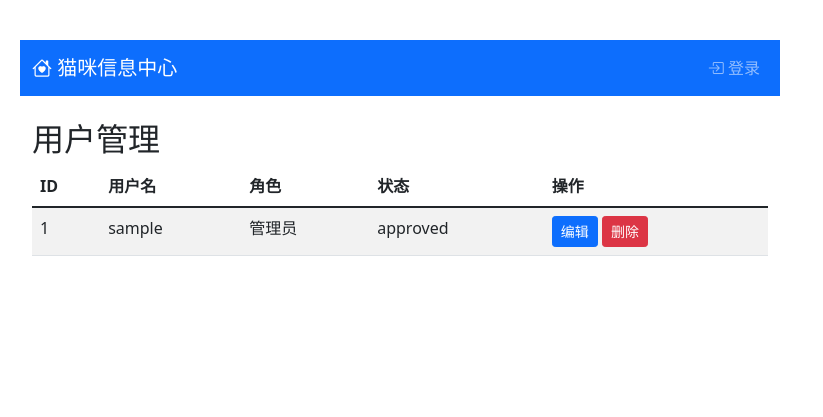
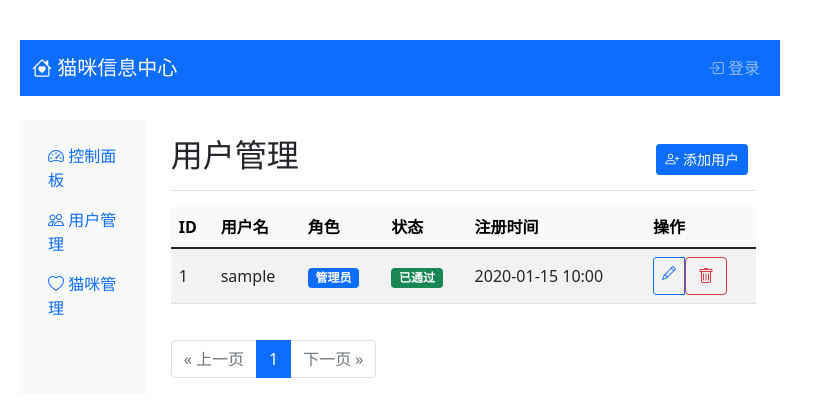
Before and after one commit to CATalogue-Team/CATalogue, a Flask app: template templates/admin_users.html in a window 1280 px wide. Shown: the top 417 px of the page, without its empty margins (0-823 px from the left). Run offline with Flask 3, Linux system fonts and the light colour scheme; the template is opened without the code that fills it: values that come from a table or form of the project are taken from there, others are empty; tables that the repository leaves empty hold one stand-in row (values such as "Sample post"); some libraries are stand-ins or nearby versions.

Commit message:
modified:   README.md 	modified:   app/routes/admin.py 	new file:   templates/admin_base.html 	modified:   templates/admin_cats.html 	modified:   templates/admin_users.html

```diff
--- /dev/null
+++ b/templates/admin_base.html
@@ -0,0 +1,84 @@
+
+{% extends "base.html" %}
+
+{% block content %}
+<div class="container-fluid">
+    <div class="row">
+        <!-- 侧边导航 -->
+        <nav id="sidebar" class="col-md-3 col-lg-2 d-md-block bg-light sidebar collapse">
+            <div class="position-sticky pt-3">
+                <ul class="nav flex-column">
+                    <li class="nav-item">
+                        <a class="nav-link active" href="{{ url_for('admin.admin_home') }}">
+                            <i class="bi bi-speedometer2"></i> 控制面板
+                        </a>
+                    </li>
+                    <li class="nav-item">
+                        <a class="nav-link" href="{{ url_for('admin.users') }}">
+                            <i class="bi bi-people"></i> 用户管理
+                        </a>
+                    </li>
+                    <li class="nav-item">
+                        <a class="nav-link" href="{{ url_for('admin.cats') }}">
+                            <i class="bi bi-heart"></i> 猫咪管理
+                        </a>
+                    </li>
+                </ul>
+            </div>
+        </nav>
+
+        <!-- 主内容区 -->
+        <main class="col-md-9 ms-sm-auto col-lg-10 px-md-4">
+            <div class="d-flex justify-content-between flex-wrap flex-md-nowrap align-items-center pt-3 pb-2 mb-3 border-bottom">
+                <h1 class="h2">{% block admin_title %}{% endblock %}</h1>
+                <div class="btn-toolbar mb-2 mb-md-0">
+                    {% block admin_toolbar %}{% endblock %}
+                </div>
+            </div>
+
+            {% block admin_content %}{% endblock %}
+        </main>
+    </div>
+</div>
+{% endblock %}
+
+{% block scripts %}
+{{ super() }}
+<!-- 后台管理专用JS -->
+<script>
+// 侧边栏高亮当前菜单项
+document.addEventListener('DOMContentLoaded', function() {
+    const currentPath = window.location.pathname;
+    document.querySelectorAll('#sidebar .nav-link').forEach(link => {
+        if(link.getAttribute('href') === currentPath) {
+            link.classList.add('active');
+        }
+    });
+});
+</script>
+{% endblock %}
+
+<style>
+/* 后台管理专用样式 */
+#sidebar {
+    height: 100vh;
+    position: fixed;
+    box-shadow: 2px 0 5px rgba(0,0,0,0.1);
+}
+
+main {
+    margin-left: 16.666667%; /* 侧边栏宽度 */
+}
+
+.nav-link.active {
+    background-color: rgba(13,110,253,.1);
+    color: #0d6efd;
+    border-left: 4px solid #0d6efd;
+}
+
+@media (max-width: 767.98px) {
+    main {
+        margin-left: 0;
+    }
+}
+</style>
--- a/templates/admin_users.html
+++ b/templates/admin_users.html
@@ -1,37 +1,96 @@
 
-{% extends "base.html" %}
+{% extends "admin_base.html" %}
 
-{% block title %}用户管理{% endblock %}
+{% block admin_title %}用户管理{% endblock %}
 
-{% block content %}
-<div class="container mt-4">
-    <h2>用户管理</h2>
-    <table class="table table-striped">
-        <thead>
+{% block admin_toolbar %}
+<div class="btn-group me-2">
+    <a href="{{ url_for('admin.users_create') }}" class="btn btn-sm btn-primary">
+        <i class="bi bi-person-plus"></i> 添加用户
+    </a>
+</div>
+{% endblock %}
+
+{% block admin_content %}
+<div class="table-responsive">
+    <table class="table table-striped table-hover align-middle">
+        <thead class="table-light">
             <tr>
                 <th>ID</th>
                 <th>用户名</th>
                 <th>角色</th>
                 <th>状态</th>
+                <th>注册时间</th>
                 <th>操作</th>
             </tr>
         </thead>
         <tbody>
-            {% for user in users %}
+            {% for user in users.items %}
             <tr>
                 <td>{{ user.id }}</td>
                 <td>{{ user.username }}</td>
-                <td>{{ "管理员" if user.is_admin else "普通用户" }}</td>
-                <td>{{ user.status }}</td>
                 <td>
-                    <a href="{{ url_for('admin.admin_users_edit', id=user.id) }}" class="btn btn-sm btn-primary">编辑</a>
-                    <form action="{{ url_for('admin.admin_users_delete', id=user.id) }}" method="post" style="display:inline;">
-                        <button type="submit" class="btn btn-sm btn-danger" onclick="return confirm('确定删除此用户吗？')">删除</button>
-                    </form>
+                    <span class="badge bg-{{ 'primary' if user.is_admin else 'secondary' }}">
+                        {{ '管理员' if user.is_admin else '普通用户' }}
+                    </span>
+                </td>
+                <td>
+                    <span class="badge bg-{{ 'success' if user.status == 'approved' else 'warning' if user.status == 'pending' else 'danger' }}">
+                        {{ '已通过' if user.status == 'approved' else '待审核' if user.status == 'pending' else '已拒绝' }}
+                    </span>
+                </td>
+                <td>{{ user.created_at.strftime('%Y-%m-%d %H:%M') }}</td>
+                <td>
+                    <div class="btn-group btn-group-sm">
+                        <a href="{{ url_for('admin.users_edit', id=user.id) }}"
+                           class="btn btn-outline-primary" title="编辑">
+                            <i class="bi bi-pencil"></i>
+                        </a>
+                        {% if user.status == 'pending' %}
+                        <form action="{{ url_for('admin.users_approve', id=user.id) }}" method="POST">
+                            <button type="submit" class="btn btn-outline-success" title="通过">
+                                <i class="bi bi-check-circle"></i>
+                            </button>
+                        </form>
+                        <form action="{{ url_for('admin.users_reject', id=user.id) }}" method="POST">
+                            <button type="submit" class="btn btn-outline-danger"
+                                    onclick="return confirm('确定要拒绝该用户吗？')" title="拒绝">
+                                <i class="bi bi-x-circle"></i>
+                            </button>
+                        </form>
+                        {% endif %}
+                        <form action="{{ url_for('admin.users_delete', id=user.id) }}" method="POST">
+                            <button type="submit" class="btn btn-outline-danger"
+                                    onclick="return confirm('确定要删除该用户吗？')" title="删除">
+                                <i class="bi bi-trash"></i>
+                            </button>
+                        </form>
+                    </div>
                 </td>
             </tr>
             {% endfor %}
         </tbody>
     </table>
 </div>
+
+<!-- 分页导航 -->
+<nav aria-label="Page navigation">
+    <ul class="pagination justify-content-center">
+        <li class="page-item {% if not users.has_prev %}disabled{% endif %}">
+            <a class="page-link" href="{{ url_for('admin.users', page=users.prev_num) }}">
+                &laquo; 上一页
+            </a>
+        </li>
+        {% for p in users.iter_pages() %}
+            <li class="page-item {% if p == users.page %}active{% endif %}">
+                <a class="page-link" href="{{ url_for('admin.users', page=p) }}">{{ p or '...' }}</a>
+            </li>
+        {% endfor %}
+        <li class="page-item {% if not users.has_next %}disabled{% endif %}">
+            <a class="page-link" href="{{ url_for('admin.users', page=users.next_num) }}">
+                下一页 &raquo;
+            </a>
+        </li>
+    </ul>
+</nav>
 {% endblock %}
```
Also changed, not shown: app/routes/admin.py (+7 -0 lines), templates/admin_cats.html (+84 -22 lines), README.md.
